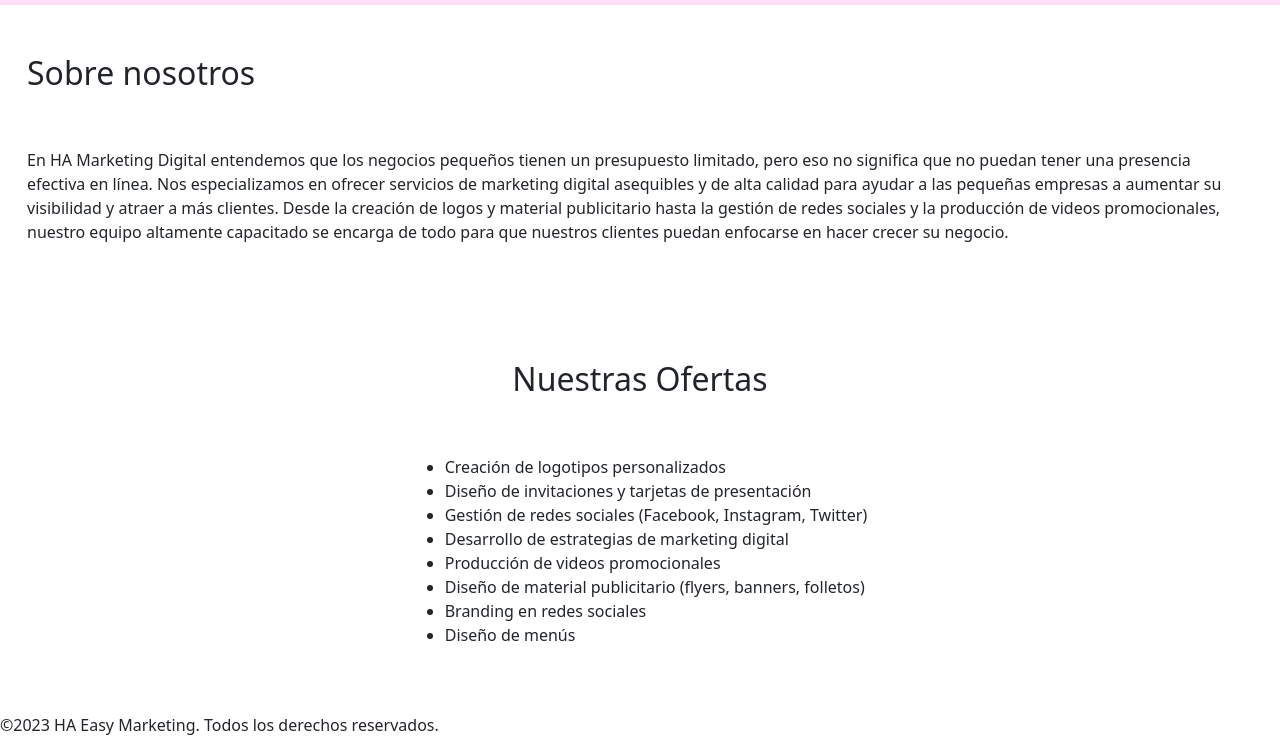
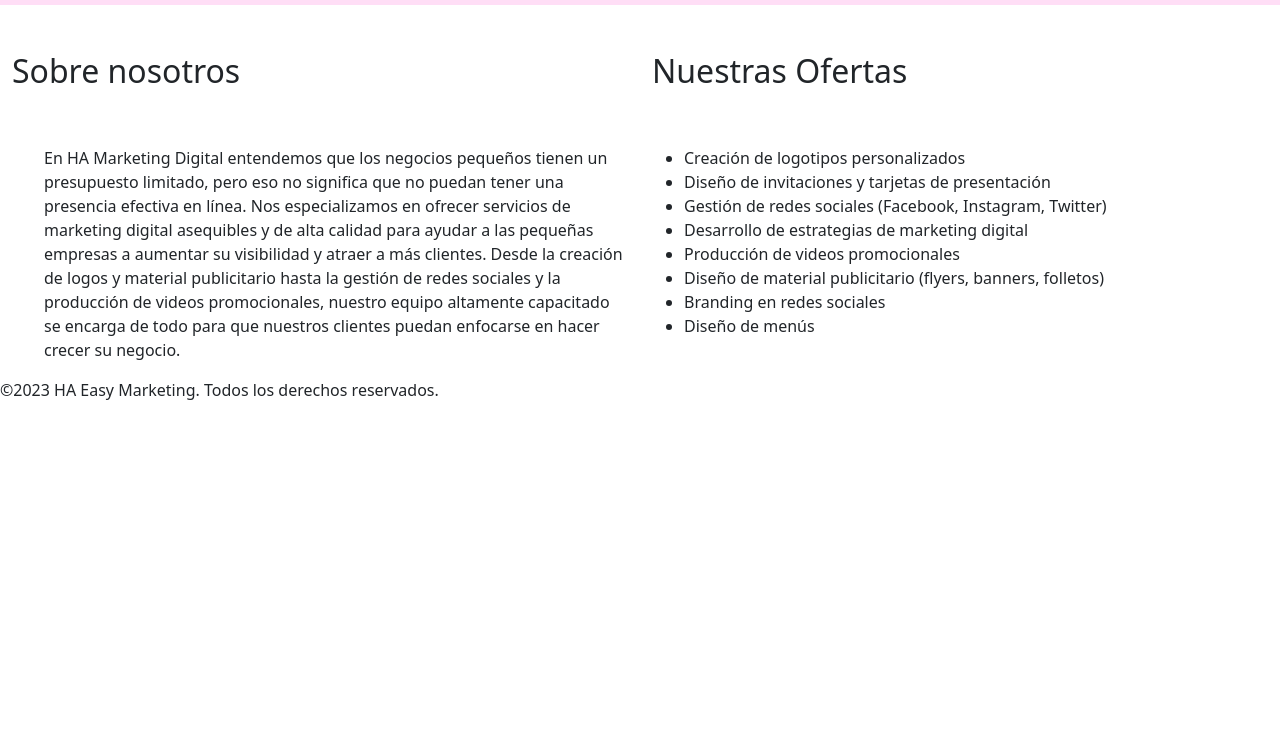
Before and after one commit to AndyJiRa/AndyJiRa.github.io, a plain HTML site: page nosotros.html in a window 1280 px wide. Shown: the part 101-854 px from the top of the page. After the commit the page ends 800 px from the top, so only its background shows below. Drawn offline with nearby package versions, Linux system fonts and the light colour scheme.

Commit message:
Update nosotros.html

```diff
--- a/nosotros.html
+++ b/nosotros.html
@@ -41,10 +41,10 @@
     </nav>
     <!--Informacion-->
     <section class="hidden">
-        <div class=""container-fluid contenedor">
-            <div class="container-fluid ">
-                <div class="row caja">
-                    <h2>Sobre nosotros</h2><br><br>
+        <div class="container-fluid contenedor">
+            <div class="row">
+                <div class="col-lg-6">
+                    <br><br><h2>Sobre nosotros</h2><br><br>
                     <ul>En HA Marketing Digital entendemos que los negocios pequeños tienen un presupuesto limitado,
                         pero eso no significa que no puedan tener una presencia efectiva en línea. Nos especializamos en
                         ofrecer servicios de marketing digital asequibles y de alta calidad para ayudar a las pequeñas
@@ -53,8 +53,8 @@
                         promocionales, nuestro equipo altamente capacitado se encarga de todo para que nuestros clientes
                         puedan enfocarse en hacer crecer su negocio.</ul>
                 </div>
-                <div class="caja" class="p-2">
-                    <h2>Nuestras Ofertas</h2><br><br>
+                <div class="col-lg-6">
+                    <br><br><h2>Nuestras Ofertas</h2><br><br>
                     <ul>
                         <li>Creación de logotipos personalizados</li>
                         <li>Diseño de invitaciones y tarjetas de presentación</li>
```
